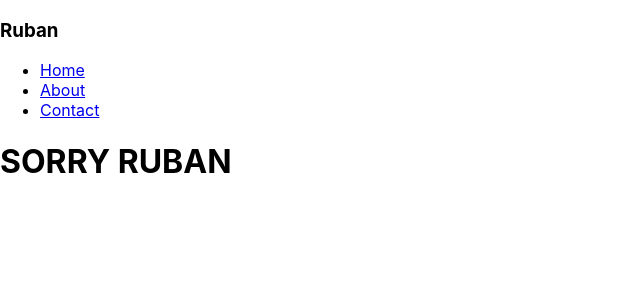
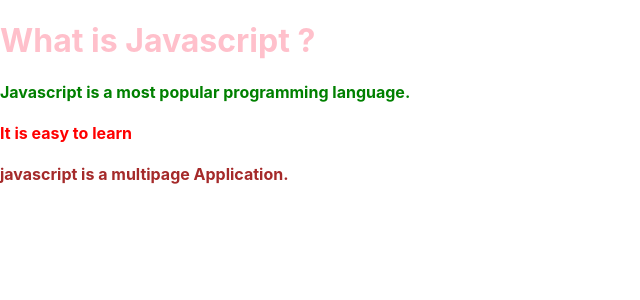
Before and after one commit to ruban-04/React-learning, a React (Create React App) app: page /colormodules in a window 1280 px wide. Shown: the top 300 px of the page, without its empty margins (0-640 px from the left). Built offline with nearby package versions, Linux system fonts and the light colour scheme.

Commit message:
Props and Child

```diff
--- a/src/App.js
+++ b/src/App.js
@@ -13,12 +13,13 @@ import About from './components/About'
 import Contact from './components/Contact'
 import Error from './components/Error'
 import Dynamicroute from './components/Dynamicroute'
+import Child from './components/Child'
+import Props from './components/Props'
+import Style from './components/style'
 
 function App() {
-
   return (
   <BrowserRouter>
-  <RouterLink/>
   <Routes>
     <Route path='/create' element={<ES6/>}/>
     <Route path='/createForm' element={<Form/>}/>
@@ -33,11 +34,9 @@ function App() {
     <Route path='/contact' element={<Contact/>}/>
     <Route path='*' element={<Error/>}/>
     <Route path='/Dynamicroute/:Name' element={<Dynamicroute/>}/>
-
-
-
-
-
+    <Route path='/child' element={<Child/>}/>
+    <Route path='/props' element={<Props/>}/>
+    <Route path='/colormodules' element={<Style/>}/>
   </Routes>
   </BrowserRouter>
   )
--- a/src/components/About.jsx
+++ b/src/components/About.jsx
@@ -7,5 +7,4 @@ function About() {
     </div>
   )
 }
-
 export default About
--- /dev/null
+++ b/src/components/Child.jsx
@@ -0,0 +1,15 @@
+import React from 'react'
+
+function Child(props) {
+  return (
+
+    <div>
+
+      <h2>Hii i am {props.name}!</h2>
+      <p>I am {props.age}years old. </p>
+
+    </div>
+  )
+}
+
+export default Child
--- /dev/null
+++ b/src/components/Props.jsx
@@ -0,0 +1,16 @@
+import React, { Children } from 'react'
+import Child from './Child'
+
+function Props() {
+  return (
+
+    <div>
+
+      <Child name = "Ruban" age = {21} />
+
+    </div>
+
+  )
+}
+
+export default Props
--- /dev/null
+++ b/src/components/demo.module.css
@@ -0,0 +1,3 @@
+.external{
+color: brown;
+}
--- /dev/null
+++ b/src/components/style.jsx
@@ -0,0 +1,27 @@
+import React from 'react'
+
+import Style from './demo.module.css'
+
+function style() {
+    const head = {
+        color:'green'
+    }
+  return (
+    <div>
+
+        {/* inline */}
+      <h1 style={{color:'pink'}}>What is Javascript ?</h1>
+
+      {/* internal */}
+      <h4 style={head}>Javascript is a most popular programming language.</h4>
+
+      {/* external */}
+      <h4 className='ex'>It is easy to learn</h4>
+      {/* modules */}
+      <h4 className={Style.external}>javascript is a multipage Application.</h4>
+
+    </div>
+  )
+}
+
+export default style
--- a/src/index.css
+++ b/src/index.css
@@ -11,3 +11,10 @@ code {
   font-family: source-code-pro, Menlo, Monaco, Consolas, 'Courier New',
     monospace;
 }
+
+
+
+
+.ex{
+  color: red;
+}
```
Also changed, not shown: src/App.css (line endings or trailing spaces).
